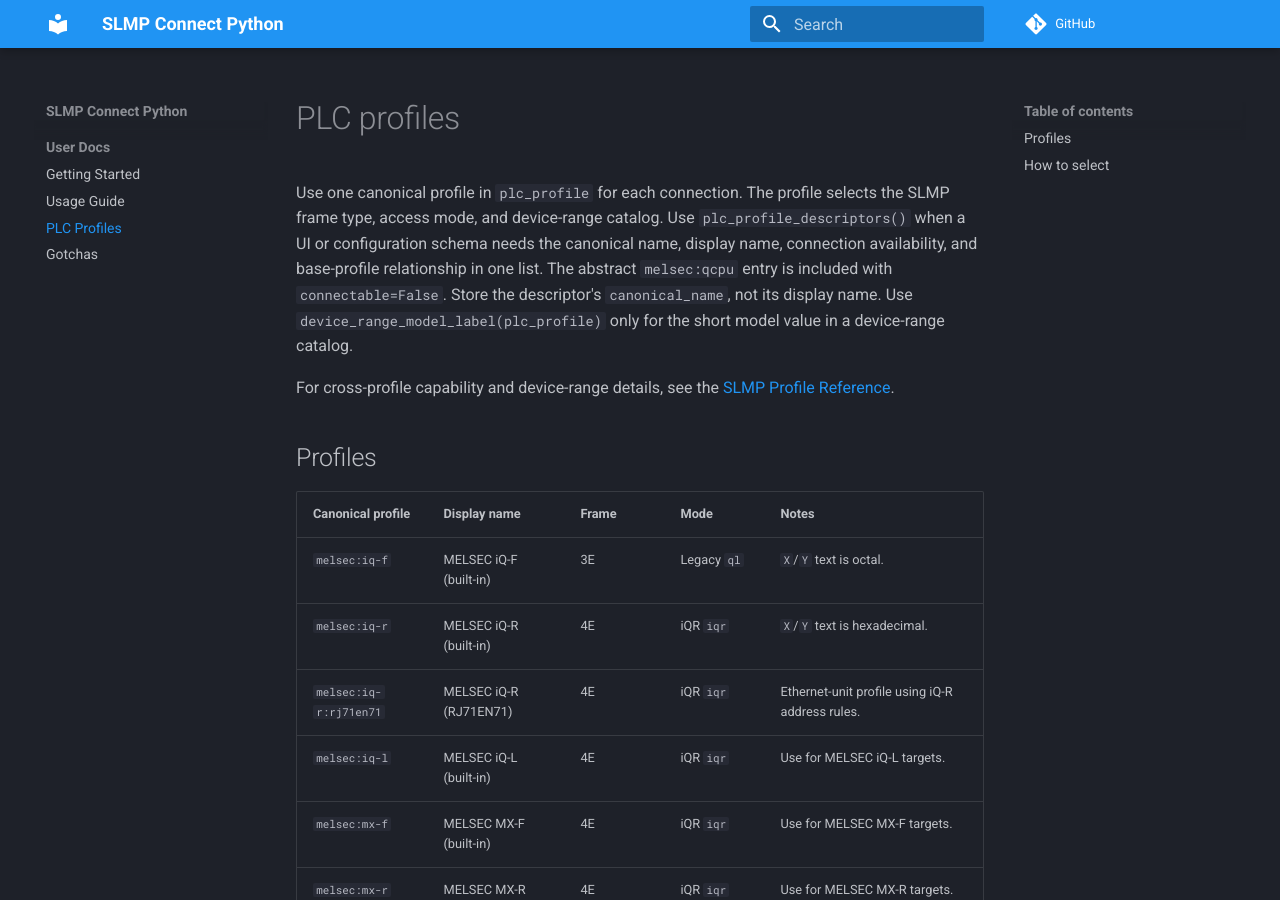
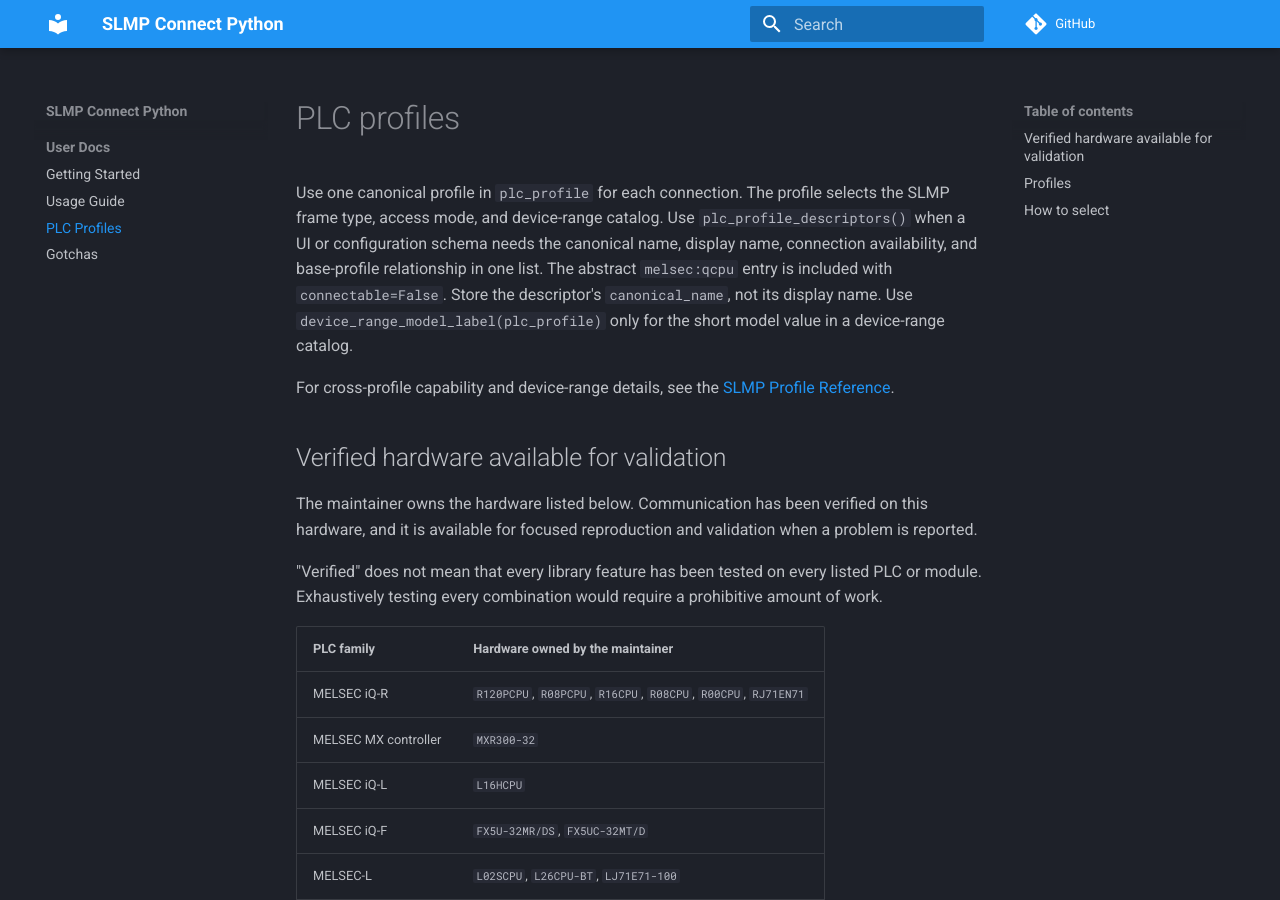
Before and after one commit to fa-yoshinobu/plc-comm-slmp-python, an MkDocs documentation site: the page built from docsrc/user/PROFILES.md, in a window 1280 px wide and 900 px high. Built offline with MkDocs 1.6.1 and Material for MkDocs 9.7.7, drawn with Linux system fonts in a browser that asks for light colours; comment, search, counter and statistics services are not loaded; some of the changed text lies outside the part shown.

Commit message:
Document verified hardware availability

```diff
--- a/docsrc/user/PROFILES.md
+++ b/docsrc/user/PROFILES.md
@@ -9,6 +9,25 @@
 value in a device-range catalog.
 
 For cross-profile capability and device-range details, see the [SLMP Profile Reference](https://fa-yoshinobu.github.io/plc-comm-docs-site/slmp/profile-reference/).
+
+## Verified hardware available for validation
+
+The maintainer owns the hardware listed below. Communication has been verified
+on this hardware, and it is available for focused reproduction and validation
+when a problem is reported.
+
+"Verified" does not mean that every library feature has been tested on every
+listed PLC or module. Exhaustively testing every combination would require a prohibitive
+amount of work.
+
+| PLC family | Hardware owned by the maintainer |
+| --- | --- |
+| MELSEC iQ-R | `R120PCPU`, `R08PCPU`, `R16CPU`, `R08CPU`, `R00CPU`, `RJ71EN71` |
+| MELSEC MX controller | `MXR300-32` |
+| MELSEC iQ-L | `L16HCPU` |
+| MELSEC iQ-F | `FX5U-32MR/DS`, `FX5UC-32MT/D` |
+| MELSEC-L | `L02SCPU`, `L26CPU-BT`, `LJ71E71-100` |
+| MELSEC-Q | `Q06UDVCPU`, `Q26UDEHCPU`, `Q12HCPU`, `QJ71E71-100` |
 
 ## Profiles
 
```
